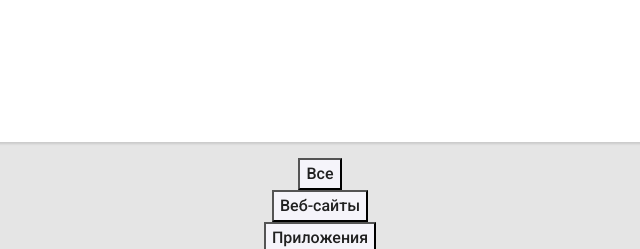
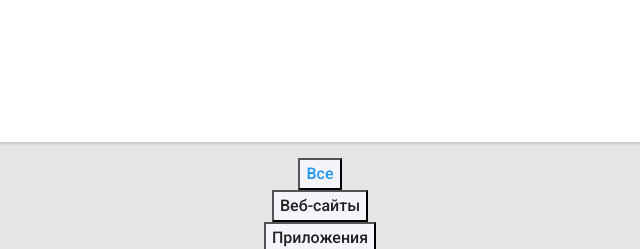
Before and after one commit to ShepelVitalii2/goit-markup-hw-02, a plain HTML site: page portfolio.html in a window 1280 px wide. In both pictures the pointer is over the button "Все". Shown: the top 249 px of the page, 340-980 px from the left. Drawn offline with Linux system fonts and the light colour scheme.

Commit message:
fixed buttons

```diff
--- a/css/common.css
+++ b/css/common.css
@@ -153,3 +153,8 @@ body{
 .button:focus{
     color: var(--accent-color);
 }
+
+.button-secondary:hover,
+.button-secondary:focus{
+    color: var(--accent-color);
+}
```
